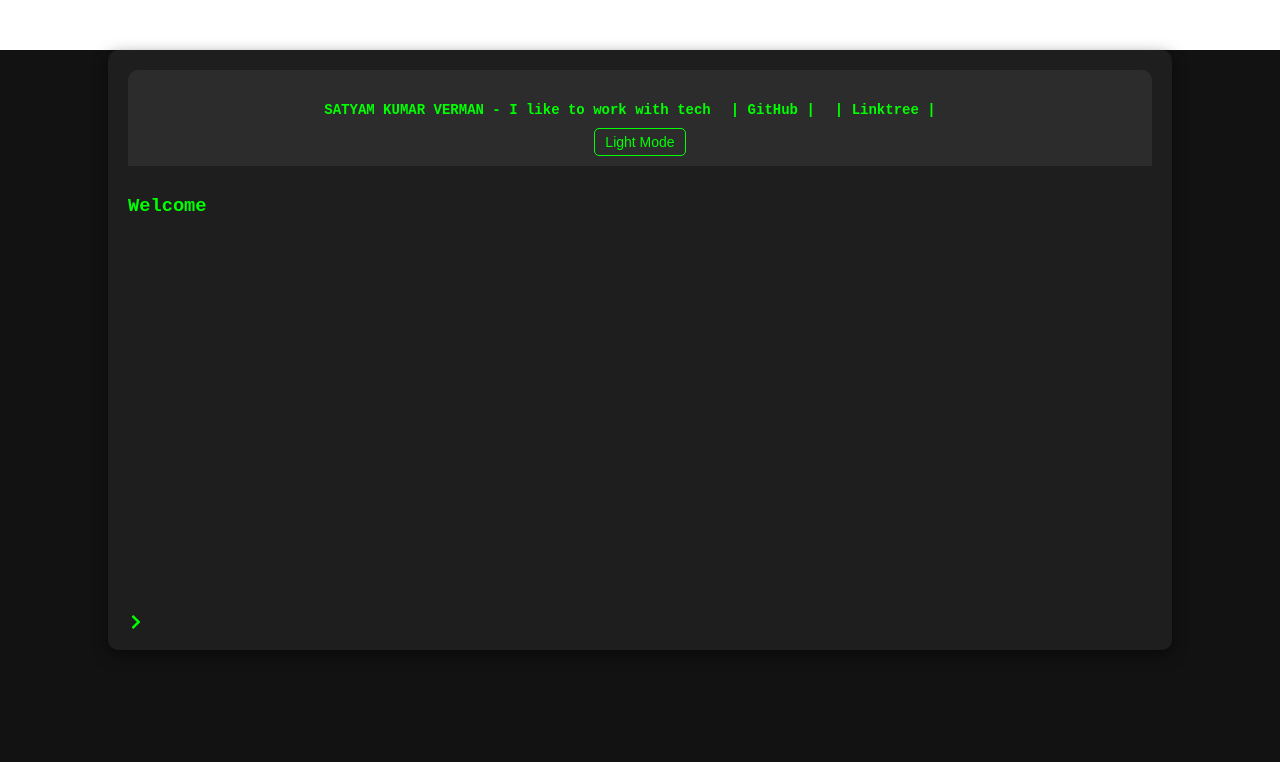
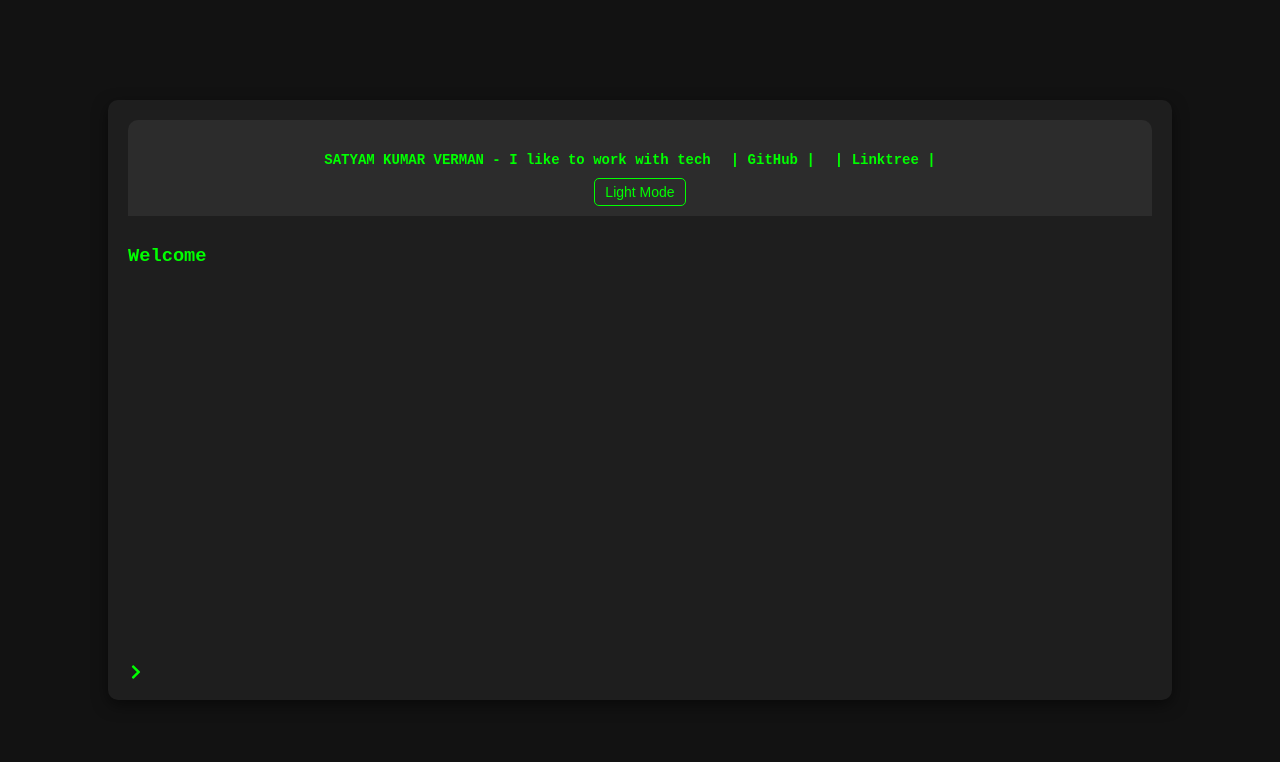
Before and after one commit to SkvProgrammer/portfolio, a React (Create React App) app: page / in a window 1280 px wide. Shown: the top 762 px of the page. Built offline with nearby package versions, Linux system fonts and the light colour scheme.

Commit message:
Add files via upload

```diff
--- a/src/components/Terminal.js
+++ b/src/components/Terminal.js
@@ -4,19 +4,36 @@
 import { TypeAnimation } from "react-type-animation";
 import styled from "styled-components";
 
+// const TerminalContainer = styled.div`
+//   background: ${(props) => (props.theme === "dark" ? "#1e1e1e" : "#f9f9f9")};
+//   color: ${(props) => (props.theme === "dark" ? "#00ff00" : "#333")};
+//   width: 80%;
+//   height: 70vh;
+//   margin: 50px auto;
+//   padding: 20px;
+//   font-family: "Courier New", Courier, monospace;
+//   box-shadow: 0 5px 15px rgba(0, 0, 0, 0.5);
+//   border-radius: 10px;
+//   display: flex;
+//   flex-direction: column;
+// `;
 const TerminalContainer = styled.div`
   background: ${(props) => (props.theme === "dark" ? "#1e1e1e" : "#f9f9f9")};
   color: ${(props) => (props.theme === "dark" ? "#00ff00" : "#333")};
   width: 80%;
   height: 70vh;
-  margin: 50px auto;
+  margin: 0 auto; /* Removed 50px margin to center vertically */
   padding: 20px;
   font-family: "Courier New", Courier, monospace;
   box-shadow: 0 5px 15px rgba(0, 0, 0, 0.5);
   border-radius: 10px;
   display: flex;
   flex-direction: column;
+  position: relative;
+  top: 50%;
+  transform: translateY(-50%);
 `;
+
 
 const TerminalHeader = styled.div`
   background: ${(props) => (props.theme === "dark" ? "#2c2c2c" : "#ddd")};
--- a/src/index.css
+++ b/src/index.css
@@ -11,3 +11,11 @@
   font-family: source-code-pro, Menlo, Monaco, Consolas, 'Courier New',
     monospace;
 }
+
+body, html {
+  margin: 0;
+  padding: 0;
+  box-sizing: border-box;
+  background: #1e1e1e; /* Match the terminal theme */
+  height: 100%;
+}
```
